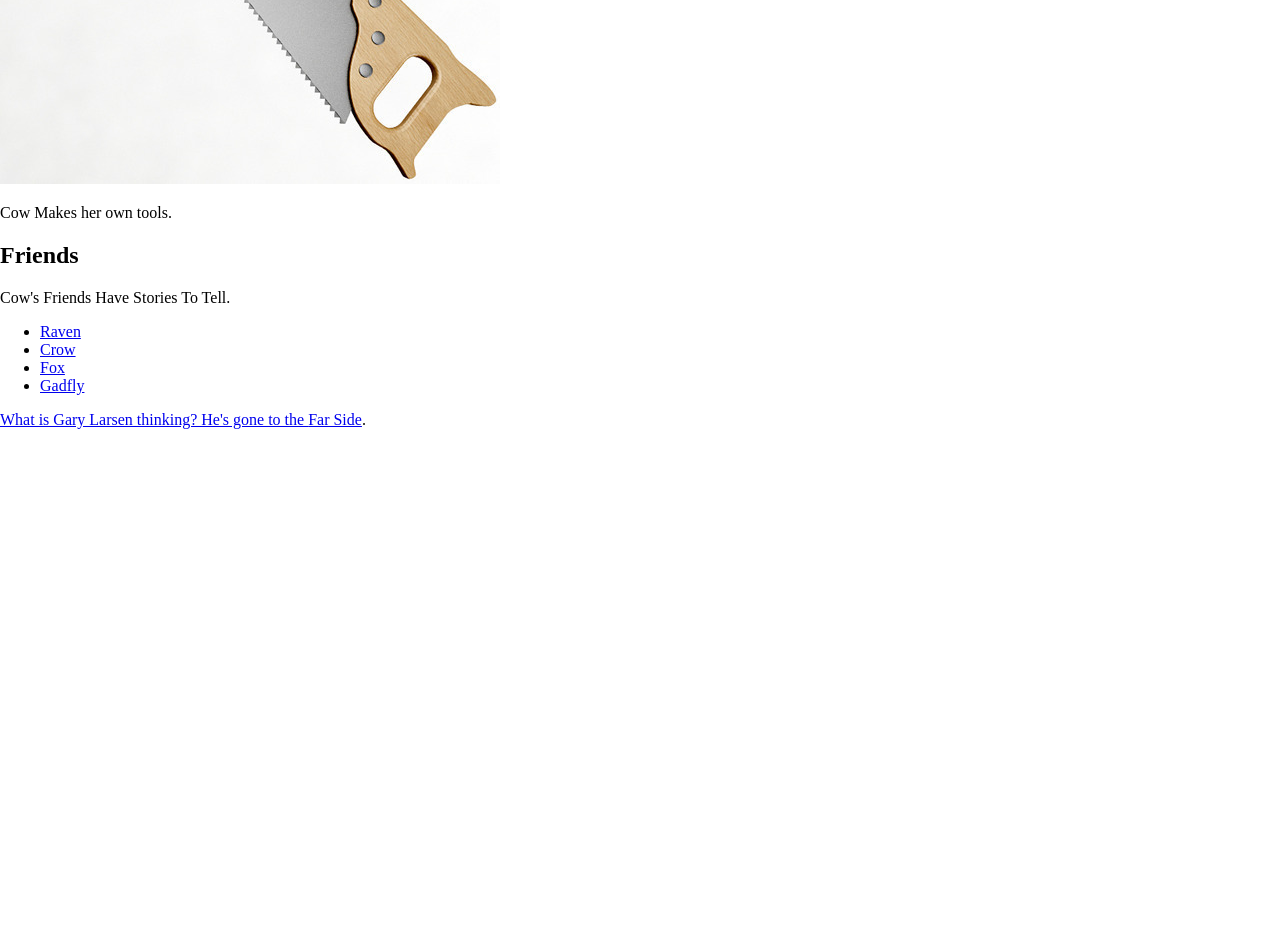
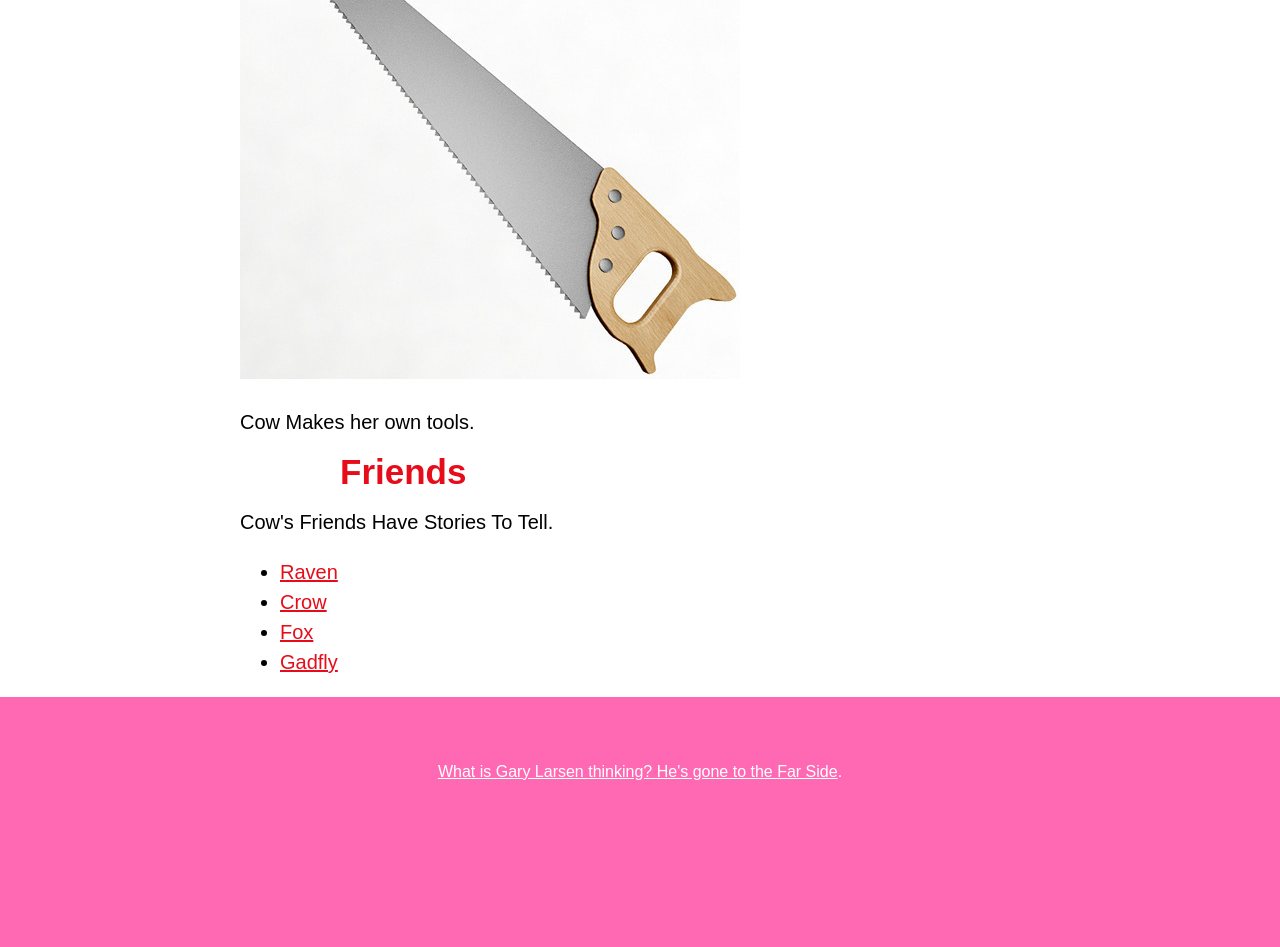
Before and after one commit to publicpaul/cartoons-heroes, a plain HTML site: page index.html in a window 1280 px wide. Shown: the part 796-1743 px from the top of the page. Before the commit the page ends 1241 px from the top, so only its background shows below. Drawn offline with Linux system fonts and the light colour scheme; files whose address does not match are found by name.

Commit message:
CSS specified w/html mods

```diff
--- a/css/hero.css
+++ b/css/hero.css
@@ -1,18 +1,76 @@
 body{
   background-color: rose;
   margin: 0;
+  font-family: sans-serif, 'Helvetica', "Arial";
 }
 
 header{
   background-color: hotpink;
   text-align: center;
+  padding-top: 50px;
+  padding-bottom: 50px;
 }
+
+
 header h1{
     color:black;
+    font-size: 50px;
+
 }
 
 header img{
   border-radius: 150px;
   width: 300px;
-  border: 20px solid #483a94;
+  border: 20px solid white;
 }
+
+main{
+    max-width: 800px;
+    margin: 0 auto;
+    padding: 0 20px;
+    font-size: 20px;
+    line-height: 30px;
+}
+
+main img{
+    max-width: 100%;
+}
+
+h2{
+    font-size: 35px;
+    color: #e70c19;
+    margin: 10px 100px 10px;
+}
+
+a{
+  color: #e70c19;
+
+}
+
+a:hover{
+    color: white;
+    background-color: #483a94;
+}
+
+footer{
+  background-color: hotpink;
+  text-align: center;
+  padding-top: 50px;
+  padding-bottom: 50px;
+  color: white;
+}
+
+footer a{
+    color: white;
+}
+
+footer a:hover{
+      opacity: .5;
+      background-color: transparent;
+}
+
+p.caption{
+      color: #999999;
+      font-style: italic;
+      margin-top: 0;
+}
--- a/index.html
+++ b/index.html
@@ -2,7 +2,10 @@
 <html>
 <head>
     <title>Cow Tool Cow</title>
-    <<link rel="stylesheet" type="text/css" href="css/hero.css">
+    <link rel="icon" href="img/saw.jpeg">
+    <link href="https://fonts.googleapis.com/css?family=Press+Start+2p&display=swap"
+            rel="stylesheet">
+    <link rel="stylesheet" type="text/css" href="css/hero.css">
 </head>
 <body>
 
@@ -19,7 +22,7 @@
     <h2>About Cow Tool Cow</h2>
       <p>She's a cow who makes tools.</p>
     <img src="img/cowtools.jpeg">
-      <p>Cow With Her Tools</p>
+      <p class="caption">Cow With Her Tools</p>
       <!-- image caption above, h2 heading: characteristics below -->
       <h2>Cow Tool Cow's Lowdown</h2>
     <ol>
@@ -51,5 +54,9 @@
         </p>
     </footer>
 
+    <footer p{
+        margin: 0;
+    }
+
   </body>
   </html>
```
